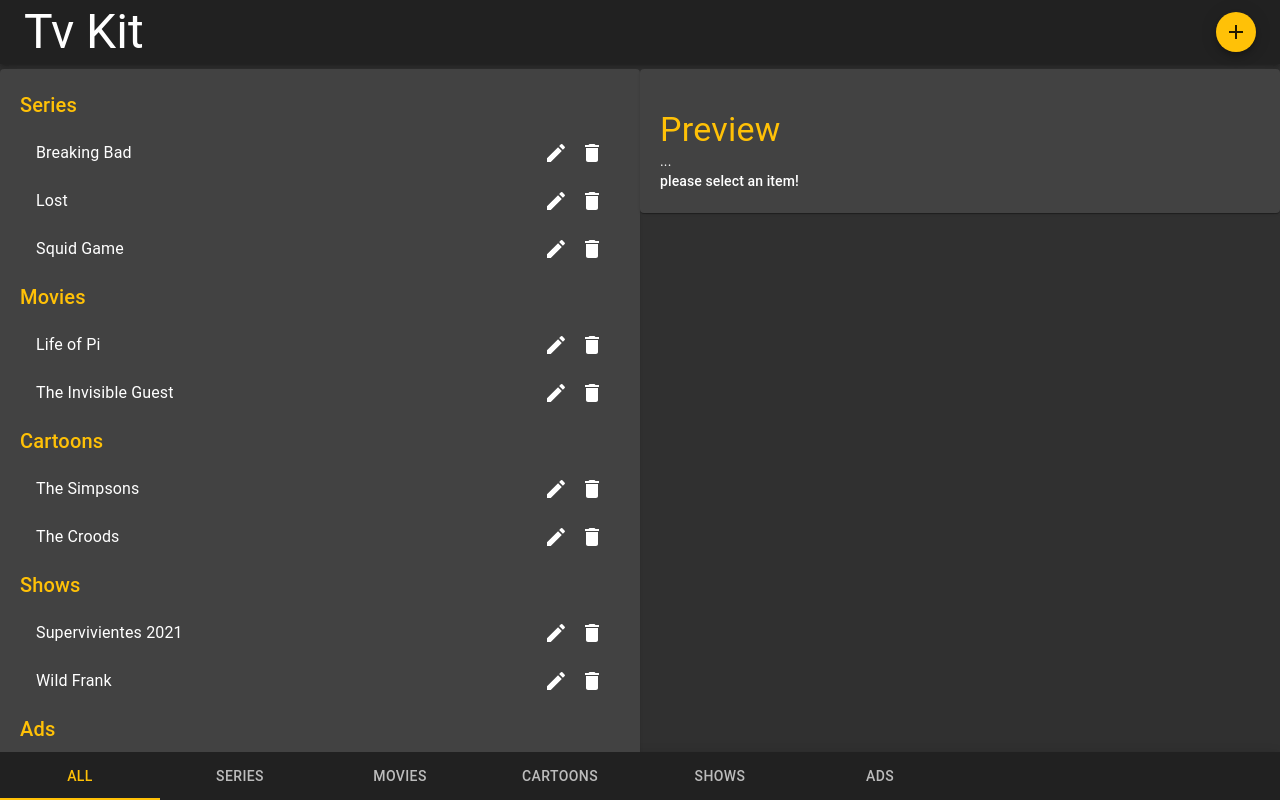
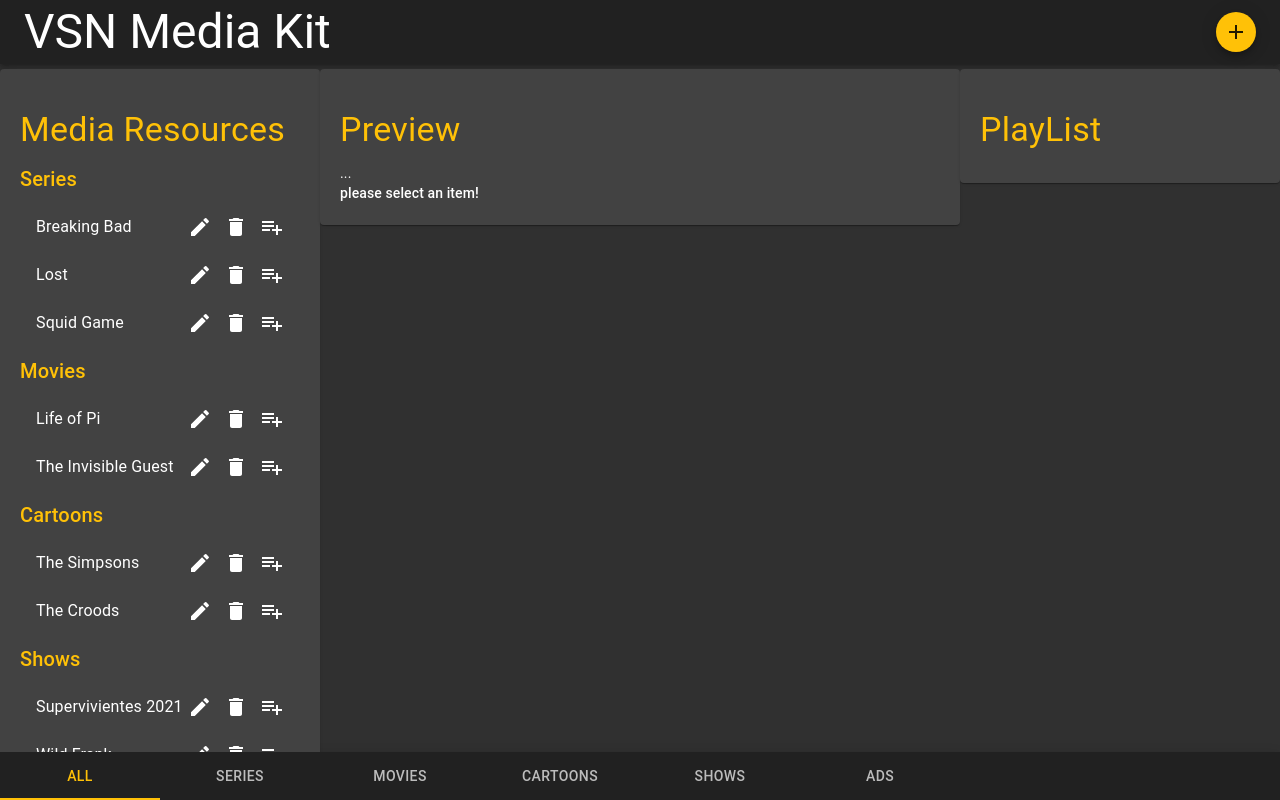
Before and after one commit to LONGLIN163/tv_programmes_manager, a React (Create React App) app: page / in a window 1280 px wide. Built offline with nearby package versions, Linux system fonts and the light colour scheme.

Commit message:
add playlist

```diff
--- a/src/components/App.js
+++ b/src/components/App.js
@@ -15,6 +15,7 @@ const App = () => {
     const [openDialog,setOpenDialog]=useState(false);
     const [programTypes,setProgramTypes]=useState(types);
     const [programmesByType,setProgrammesByType]=useState([]);
+    const [programmesInPlayList,setProgrammesInPlayList]=useState([]);
 
     const getProgramTypes=()=>{
       const initData=programTypes.reduce((initProgrammes, category) => ({
@@ -72,6 +73,14 @@ const App = () => {
        setEditMode(false)
      }
 
+     const onAddItemToPlayList = (programme) => {
+        const pArr=[]
+        pArr.push(programme)
+        const temp=programmesInPlayList.concat(pArr)
+        console.log("temp---",temp)
+        setProgrammesInPlayList(temp)
+    }
+
     const contextValue={
         initProgrammes,
         programme,
@@ -83,12 +92,14 @@ const App = () => {
         setOpenDialog,
         programTypes,
         programmesByType,
+        programmesInPlayList,
         onItemCreate,
         onCatSelect,
         onEditItem,
         onEditForm,
         onDeleteItem,
-        onItemSelect
+        onItemSelect,
+        onAddItemToPlayList
     }
     //console.log("contextValue--------",contextValue)
 
--- a/src/components/Layouts/Header.js
+++ b/src/components/Layouts/Header.js
@@ -15,7 +15,7 @@ const Header = ({classes}) => {
         <AppBar position="static">
             <Toolbar>
                 <Typography variant="h3" color="inherit" className={classes.flex}>
-                    Tv Kit
+                    VSN Media Kit
                 </Typography>
                 <DialogPane />
             </Toolbar>
--- a/src/components/Programmes/Catalog.js
+++ b/src/components/Programmes/Catalog.js
@@ -3,6 +3,7 @@ import {List,ListItem ,ListItemText,Typography, ListItemSecondaryAction, IconBut
 import DeleteIcon from '@material-ui/icons/Delete';
 import EditIcon from '@material-ui/icons/Edit';
 import { ProgramContext } from '../ProgramStore';
+import PlaylistAddIcon from '@material-ui/icons/PlaylistAdd';
 
 
 const Catalog = () => {
@@ -12,13 +13,23 @@ const Catalog = () => {
         category,
         onItemSelect,
         onDeleteItem,
-        onEditItem
+        onEditItem,
+        onAddItemToPlayList
     } = useContext(ProgramContext)
 
     console.log("programmesByType----",programmesByType)
 
     return (
         <>
+            <Typography
+                variant={"h4" }
+                style={{marginTop:20}}
+                color="secondary"
+                gutterBottom
+            >
+                Media Resources
+            </Typography>
+
             {
             programmesByType.map(([group,programmesByType]) => {
                 return(
@@ -51,6 +62,9 @@ const Catalog = () => {
                                             <IconButton edge="end" aria-label="comments" onClick={()=>onDeleteItem(id)}>
                                                 <DeleteIcon />
                                             </IconButton>
+                                            <IconButton edge="end" aria-label="comments" onClick={()=>onAddItemToPlayList(id)}>
+                                                <PlaylistAddIcon />
+                                            </IconButton>
                                         </ListItemSecondaryAction>
                                     </ListItem>
                                     )
--- a/src/components/Programmes/ContentView.js
+++ b/src/components/Programmes/ContentView.js
@@ -1,7 +1,7 @@
 import React from 'react';
 import {Grid,Paper} from '@material-ui/core';
 
-import {Catalog,Preview} from './'
+import {Catalog,Preview,Playlist} from './'
 import { withStyles } from '@material-ui/core/styles';
 
 
@@ -41,8 +41,8 @@ const styles=theme=> console.log("theme------",theme) || ({
 const ContentView = ({classes}) => {
     return(
         <Grid container className={classes.container}>
-            <Grid item xs={12} sm={6} className={classes.item}>
-                <Paper className={classes.paperStyle}>
+            <Grid item xs={12} sm={3} className={classes.item}>
+                <Paper outlined className={classes.paperStyle}>
                     <Catalog />
                 </Paper>
             </Grid>
@@ -51,6 +51,11 @@ const ContentView = ({classes}) => {
                     <Preview />
                 </Paper>
             </Grid>
+            <Grid item xs={12} sm={3} className={classes.item}>
+               <Paper className={classes.paperStyle}>
+                    <Playlist />
+                </Paper>
+            </Grid>
         </Grid>
     )
 }
--- /dev/null
+++ b/src/components/Programmes/Playlist.js
@@ -0,0 +1,65 @@
+import React, { Fragment,useContext } from 'react';
+import {List,ListItem ,ListItemText,Typography, ListItemSecondaryAction, IconButton} from '@material-ui/core';
+import DeleteIcon from '@material-ui/icons/Delete';
+import EditIcon from '@material-ui/icons/Edit';
+import { ProgramContext } from '../ProgramStore';
+
+
+const Playlist = () => {
+
+    const {
+        programmesInPlayList,
+        category,
+        onItemSelect,
+        onDeleteItem
+    } = useContext(ProgramContext)
+
+    console.log("programmesInPlayList----",programmesInPlayList)
+
+    return (
+        <>
+            <Typography
+                variant={"h4" }
+                style={{marginTop:20}}
+                color="secondary"
+                gutterBottom
+            >
+                PlayList
+            </Typography>
+            {
+            programmesInPlayList.map(([group,programmesInPlayList]) => {
+                return(
+                    !category || category===group
+                    ?<Fragment key={group}>
+
+                        <List component="nav" >
+                            {
+                                programmesInPlayList.map( ({id,title}) => {
+                                    return (
+                                        <ListItem
+                                            button
+                                            key={id}
+                                            onClick={ () => onItemSelect(id)}
+                                        >
+                                            <ListItemText
+                                                primary={title}
+                                            />
+                                            <ListItemSecondaryAction>
+                                                <IconButton edge="end" aria-label="comments" onClick={()=>onDeleteItem(id)}>
+                                                    <DeleteIcon />
+                                                </IconButton>
+                                            </ListItemSecondaryAction>
+                                        </ListItem>
+                                    )
+                                })
+                            }
+                        </List>
+                    </Fragment>
+                    :null
+                )
+            })}
+        </>
+     )
+}
+
+export default Playlist;
--- a/src/components/Programmes/Preview.js
+++ b/src/components/Programmes/Preview.js
@@ -27,6 +27,7 @@ const Preview = () => {
                 variant={"h4" }
                 style={{marginTop:20}}
                 color="secondary"
+                gutterBottom
             >
                 {
                 editMode
--- a/src/components/Programmes/index.js
+++ b/src/components/Programmes/index.js
@@ -1,5 +1,6 @@
 export {default as ContentView } from './ContentView'
 export {default as Preview } from './Preview'
 export {default as Catalog } from './Catalog'
+export {default as Playlist } from './Playlist'
 export {default as Form } from './Form'
 export {default as DialogPane } from './DialogPane'
```
Also changed, not shown: src/components/ProgramStore.js (+6 -2 lines).
